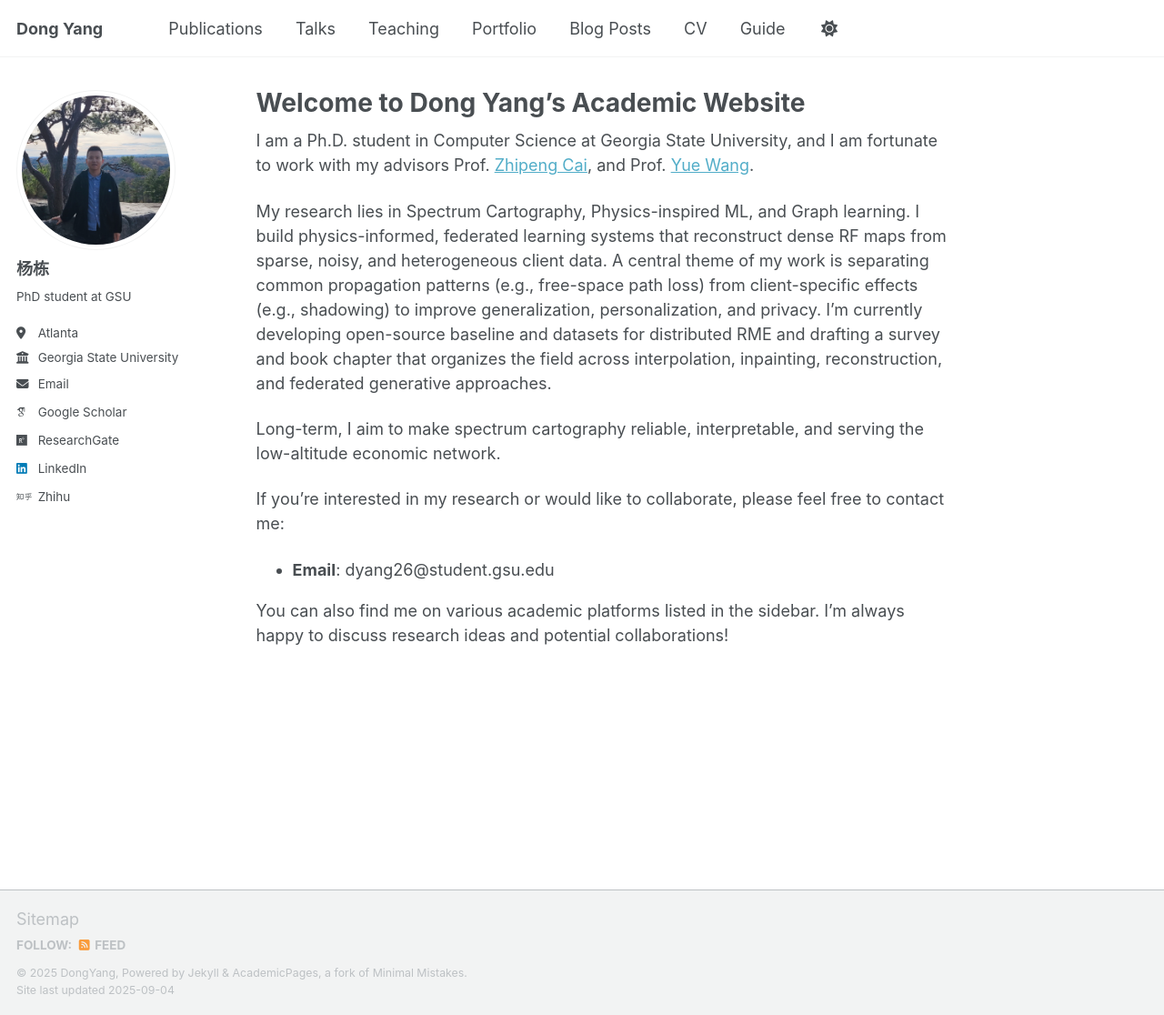
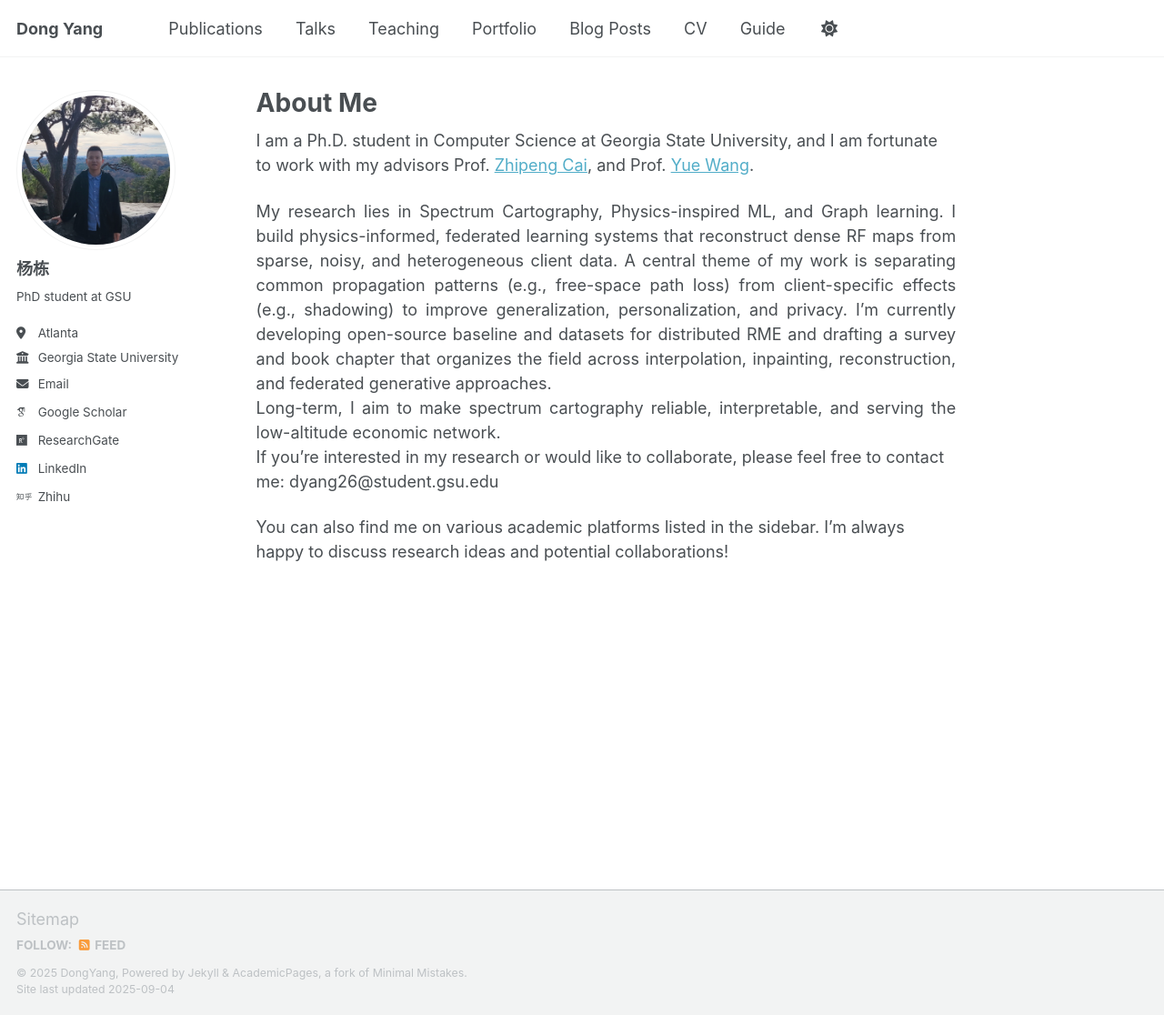
Before and after one commit to DongYang26/DongYang26.github.io, a Jekyll site: the page built from _pages/about.md, in a window 1280 px wide and 1116 px high. Shown: the whole window at 91% size. Built offline with Jekyll 4.4.1, drawn with Linux system fonts in a browser that asks for light colours; some web fonts are replaced; a script that is not in the unit is left out.

Commit message:
Update about.md

```diff
--- a/_pages/about.md
+++ b/_pages/about.md
@@ -1,6 +1,6 @@
 ---
 permalink: /
-title: "Welcome to Dong Yang's Academic Website"
+title: "About Me"
 author_profile: true
 redirect_from:
   - /about/
@@ -9,13 +9,15 @@ redirect_from:
 
 I am a Ph.D. student in Computer Science at Georgia State University, and I am fortunate to work with my advisors Prof. [Zhipeng Cai](https://cai.csgsu.org/), and Prof. [Yue Wang](https://ywang.csgsu.org/).
 
+<div style="text-align: justify;">
 My research lies in Spectrum Cartography, Physics-inspired ML, and Graph learning. I build physics-informed, federated learning systems that reconstruct dense RF maps from sparse, noisy, and heterogeneous client data. A central theme of my work is separating common propagation patterns (e.g., free-space path loss) from client-specific effects (e.g., shadowing) to improve generalization, personalization, and privacy. I’m currently developing open-source baseline and datasets for distributed RME and drafting a survey and book chapter that organizes the field across interpolation, inpainting, reconstruction, and federated generative approaches.
+</div>
 
+<div style="text-align: justify;">
 Long-term, I aim to make spectrum cartography reliable, interpretable, and serving the low-altitude economic network.
+</div>
 
 
-If you're interested in my research or would like to collaborate, please feel free to contact me:
-
-- **Email**: dyang26@student.gsu.edu
+If you're interested in my research or would like to collaborate, please feel free to contact me: dyang26@student.gsu.edu
 
 You can also find me on various academic platforms listed in the sidebar. I'm always happy to discuss research ideas and potential collaborations!
```
